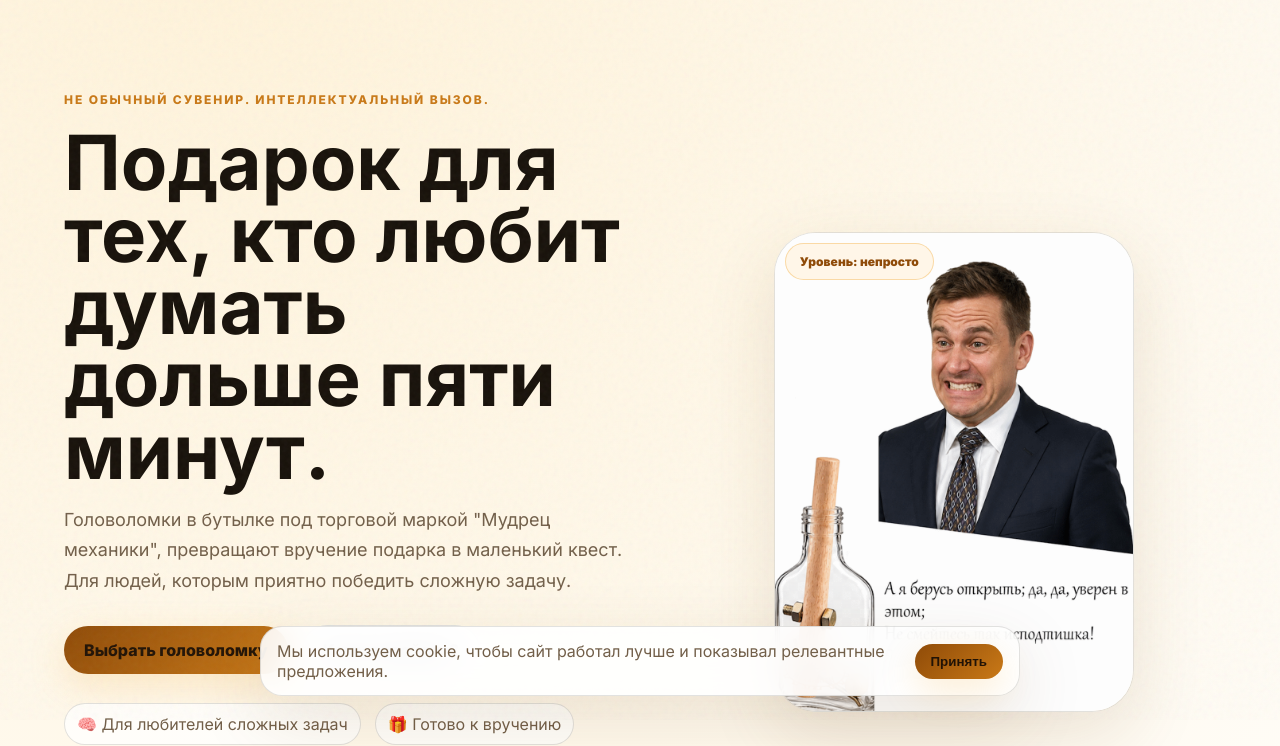
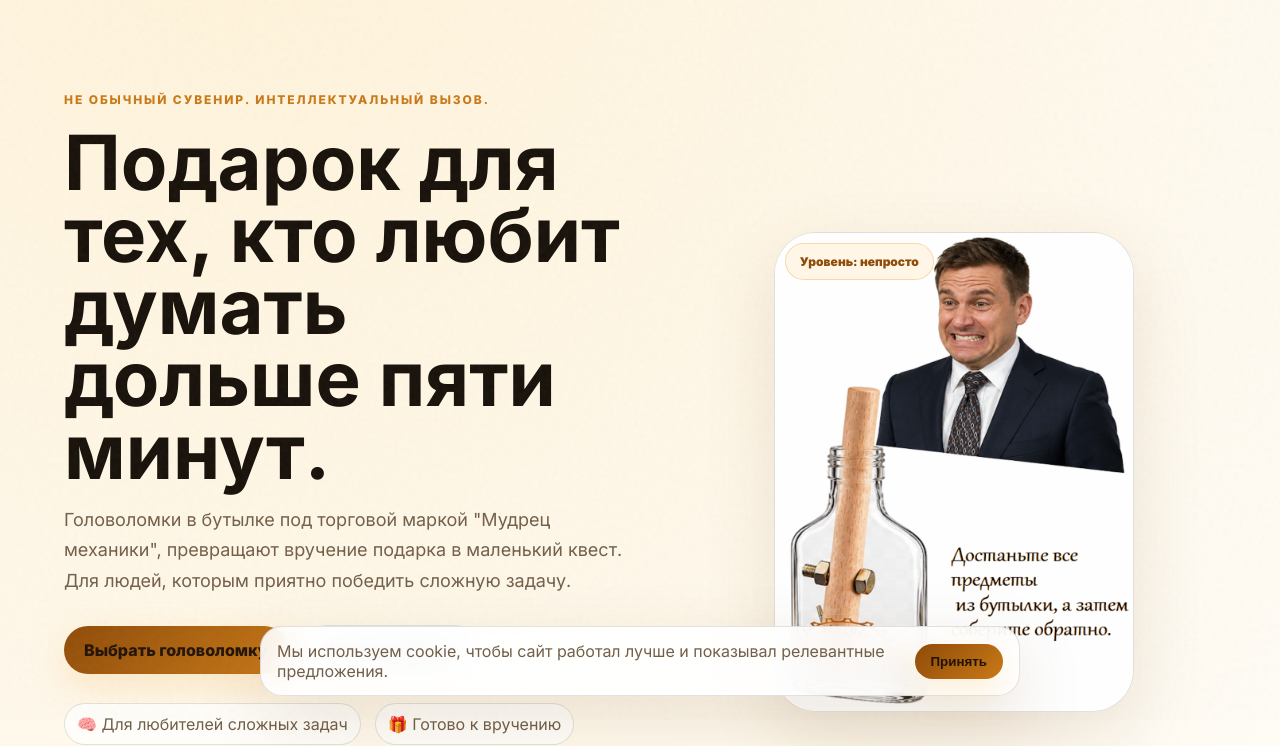
Before and after one commit to cekon/aktify, a plain HTML site: page index.html in a window 1280 px wide. Shown: the part 80-826 px from the top of the page. Drawn offline with Linux system fonts and the light colour scheme.

Commit message:
Update index.html

```diff
--- a/index.html
+++ b/index.html
@@ -85,7 +85,7 @@
 
         <!-- [НОВОЕ] Контейнер для адаптивной картинки 3:4 -->
         <div class="hero-img-wrap">
-          <img src="img/slide1_4.png" alt="Механическая головоломка" class="hero-main-img" />
+          <img src="img/site1.png" alt="Механическая головоломка" class="hero-main-img" />
         </div>
 
    <!--     <div class="floating price">от 990 ₽</div>
```
